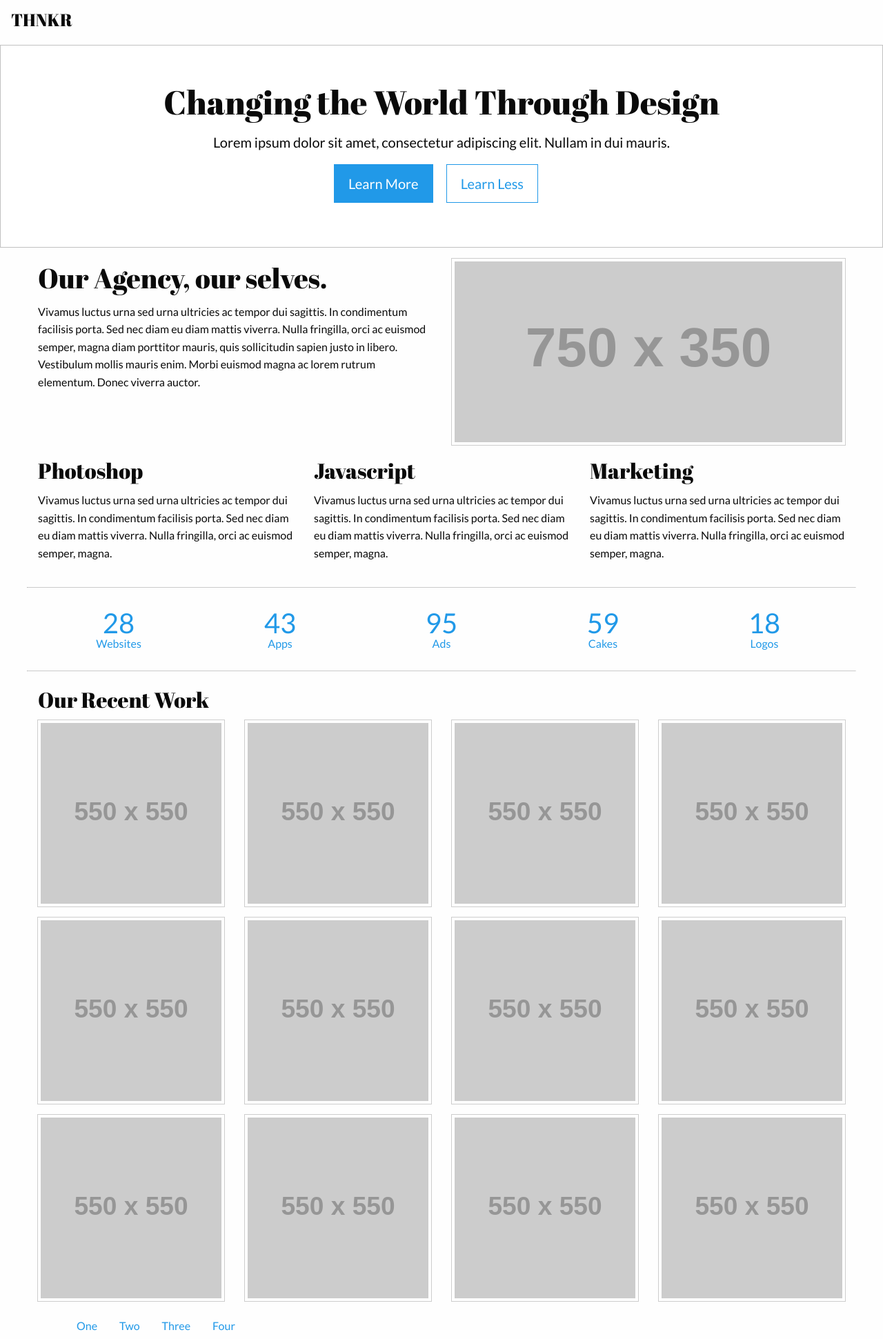
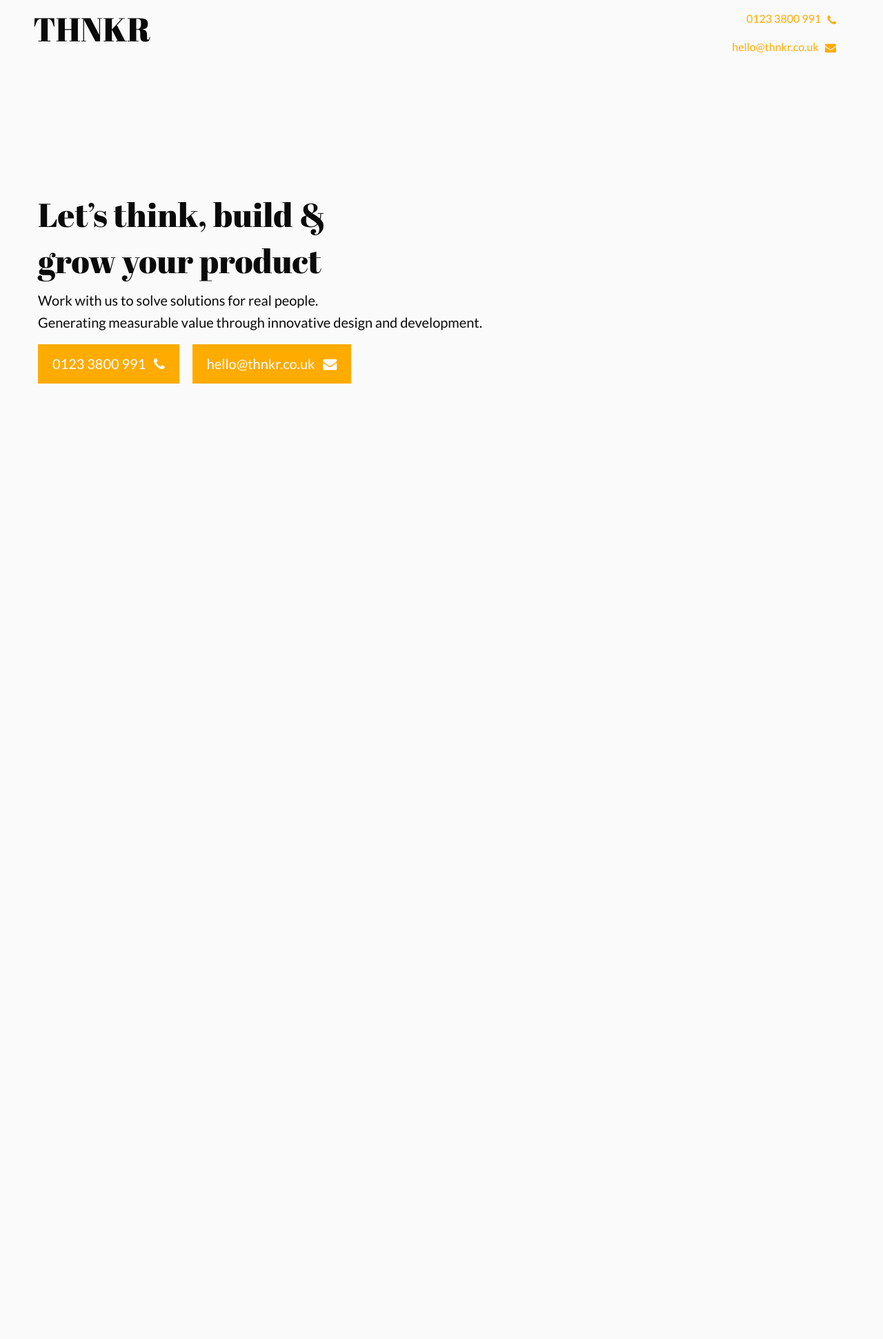
Before and after one commit to spacebetween/team-thnkr.github.io, a Jekyll site: the page built from index.html, in a window 1280 px wide. Shown: the whole page at 69% size. Built offline with Jekyll 4.4.1, drawn with Linux system fonts in a browser that asks for light colours; nearby versions of some CDN libraries; after the commit the page ends 900 px from its top, so only the background shows below that.

Commit message:
Basic site.

```diff
--- a/_includes/footer.html
+++ b/_includes/footer.html
@@ -1,8 +1,8 @@
-<div class="row column">
+<!-- <div class="row column">
 	<ul class="menu">
 		<li><a href="#">One</a></li>
 		<li><a href="#">Two</a></li>
 		<li><a href="#">Three</a></li>
 		<li><a href="#">Four</a></li>
 	</ul>
-</div>
+</div> -->
--- a/_includes/head.html
+++ b/_includes/head.html
@@ -9,4 +9,5 @@
     <link rel="stylesheet" href="{{ "/css/main.css" | prepend: site.baseurl }}">
     <link rel="canonical" href="{{ page.url | replace:'index.html','' | prepend: site.baseurl | prepend: site.url }}">
     <link href='https://fonts.googleapis.com/css?family=Abril+Fatface|Lato:400,700,300' rel='stylesheet' type='text/css'>
+    <link rel="stylesheet" href="https://maxcdn.bootstrapcdn.com/font-awesome/4.4.0/css/font-awesome.min.css">
 </head>
--- a/_includes/header.html
+++ b/_includes/header.html
@@ -26,10 +26,14 @@
 
 </header>
  -->
-<div class="">
-	<div class="">
-		<ul class="menu">
-			<li class="menu-text"><h4>{{ site.title }}</h4></li>
+<div class="top-bar row">
+	<div class="top-bar-left">
+		<h1 class="">{{ site.title }}</h1>
+	</div>
+	<div class="top-bar-right">
+		<ul class="menu vertical text-right">
+			<li><a href="tel:01233800991">0123 3800 991 &nbsp; <i class="fa fa-phone"></i></a></li>
+			<li><a href="mailto:hello@thnkr.co.uk?Subject=Hello%20THNKR" target="_top">hello@thnkr.co.uk &nbsp; <i class="fa fa-envelope"></i></a></li>
 		</ul>
 	</div>
 </div>
--- /dev/null
+++ b/_sass/_hero.scss
@@ -0,0 +1,7 @@
+.hero {
+	margin-top: 20vh;
+	margin-bottom: 20vh;
+	&_title {
+		font-size: 4rem;
+	}
+}
--- a/css/main.scss
+++ b/css/main.scss
@@ -5,7 +5,14 @@
 
 $body-font-family: 'Lato';
 $header-font-family: 'Abril Fatface';
+$white: #FAFAFA;
+$primary-color: #FFAB00;
+
+
+$topbar-background: $white;
 
 @import "foundation";
 
 @include foundation-everything;
+
+@import "hero";
--- a/index.html
+++ b/index.html
@@ -2,86 +2,17 @@
 layout: default
 ---
 
-<div class="callout large">
-	<div class="row column text-center">
-		<h1>Changing the World Through Design</h1>
-		<p class="lead">Lorem ipsum dolor sit amet, consectetur adipiscing elit. Nullam in dui mauris.</p>
-		<a href="#" class="button large">Learn More</a>
-		<a href="#" class="button large hollow">Learn Less</a>
+<div class="hero">
+	<div class="row column">
+		<h1 class="">
+			Let’s think, build &amp; <br>
+			grow your product
+		</h1>
+		<p class="lead">
+			Work with us to solve solutions for real people. <br>
+			Generating measurable value through innovative design and development.
+		</p>
+		<a class="button large" href="tel:01233800991">0123 3800 991 &nbsp; <i class="fa fa-phone"></i></a>
+		<a class="button large" href="mailto:hello@thnkr.co.uk?Subject=Hello%20THNKR" target="_top">hello@thnkr.co.uk &nbsp; <i class="fa fa-envelope"></i></a>
 	</div>
 </div>
-<div class="row">
-	<div class="medium-6 columns medium-push-6">
-		<img class="thumbnail" src="http://placehold.it/750x350">
-	</div>
-	<div class="medium-6 columns medium-pull-6">
-		<h2>Our Agency, our selves.</h2>
-		<p>Vivamus luctus urna sed urna ultricies ac tempor dui sagittis. In condimentum facilisis porta. Sed nec diam eu diam mattis viverra. Nulla fringilla, orci ac euismod semper, magna diam porttitor mauris, quis sollicitudin sapien justo in libero. Vestibulum mollis mauris enim. Morbi euismod magna ac lorem rutrum elementum. Donec viverra auctor.</p>
-	</div>
-</div>
-<div class="row">
-	<div class="medium-4 columns">
-		<h3>Photoshop</h3>
-		<p>Vivamus luctus urna sed urna ultricies ac tempor dui sagittis. In condimentum facilisis porta. Sed nec diam eu diam mattis viverra. Nulla fringilla, orci ac euismod semper, magna.</p>
-	</div>
-	<div class="medium-4 columns">
-		<h3>Javascript</h3>
-		<p>Vivamus luctus urna sed urna ultricies ac tempor dui sagittis. In condimentum facilisis porta. Sed nec diam eu diam mattis viverra. Nulla fringilla, orci ac euismod semper, magna.</p>
-	</div>
-	<div class="medium-4 columns">
-		<h3>Marketing</h3>
-		<p>Vivamus luctus urna sed urna ultricies ac tempor dui sagittis. In condimentum facilisis porta. Sed nec diam eu diam mattis viverra. Nulla fringilla, orci ac euismod semper, magna.</p>
-	</div>
-</div>
-<hr>
-<div class="row column">
-	<ul class="vertical medium-horizontal menu expanded text-center">
-		<li><a href="#"><div class="stat">28</div><span>Websites</span></a></li>
-		<li><a href="#"><div class="stat">43</div><span>Apps</span></a></li>
-		<li><a href="#"><div class="stat">95</div><span>Ads</span></a></li>
-		<li><a href="#"><div class="stat">59</div><span>Cakes</span></a></li>
-		<li><a href="#"><div class="stat">18</div><span>Logos</span></a></li>
-	</ul>
-</div>
-<hr>
-<div class="row column">
-	<h3>Our Recent Work</h3>
-</div>
-<div class="row medium-up-3 large-up-4">
-	<div class="column">
-		<img class="thumbnail" src="http://placehold.it/550x550">
-	</div>
-	<div class="column">
-		<img class="thumbnail" src="http://placehold.it/550x550">
-	</div>
-	<div class="column">
-		<img class="thumbnail" src="http://placehold.it/550x550">
-	</div>
-	<div class="column">
-		<img class="thumbnail" src="http://placehold.it/550x550">
-	</div>
-	<div class="column">
-		<img class="thumbnail" src="http://placehold.it/550x550">
-	</div>
-	<div class="column">
-		<img class="thumbnail" src="http://placehold.it/550x550">
-	</div>
-	<div class="column">
-		<img class="thumbnail" src="http://placehold.it/550x550">
-	</div>
-	<div class="column">
-		<img class="thumbnail" src="http://placehold.it/550x550">
-	</div>
-	<div class="column">
-		<img class="thumbnail" src="http://placehold.it/550x550">
-	</div>
-	<div class="column">
-		<img class="thumbnail" src="http://placehold.it/550x550">
-	</div>
-	<div class="column">
-		<img class="thumbnail" src="http://placehold.it/550x550">
-	</div>
-	<div class="column">
-		<img class="thumbnail" src="http://placehold.it/550x550">
-	</div>
-</div>
```
Also changed, not shown: 5 other files.
